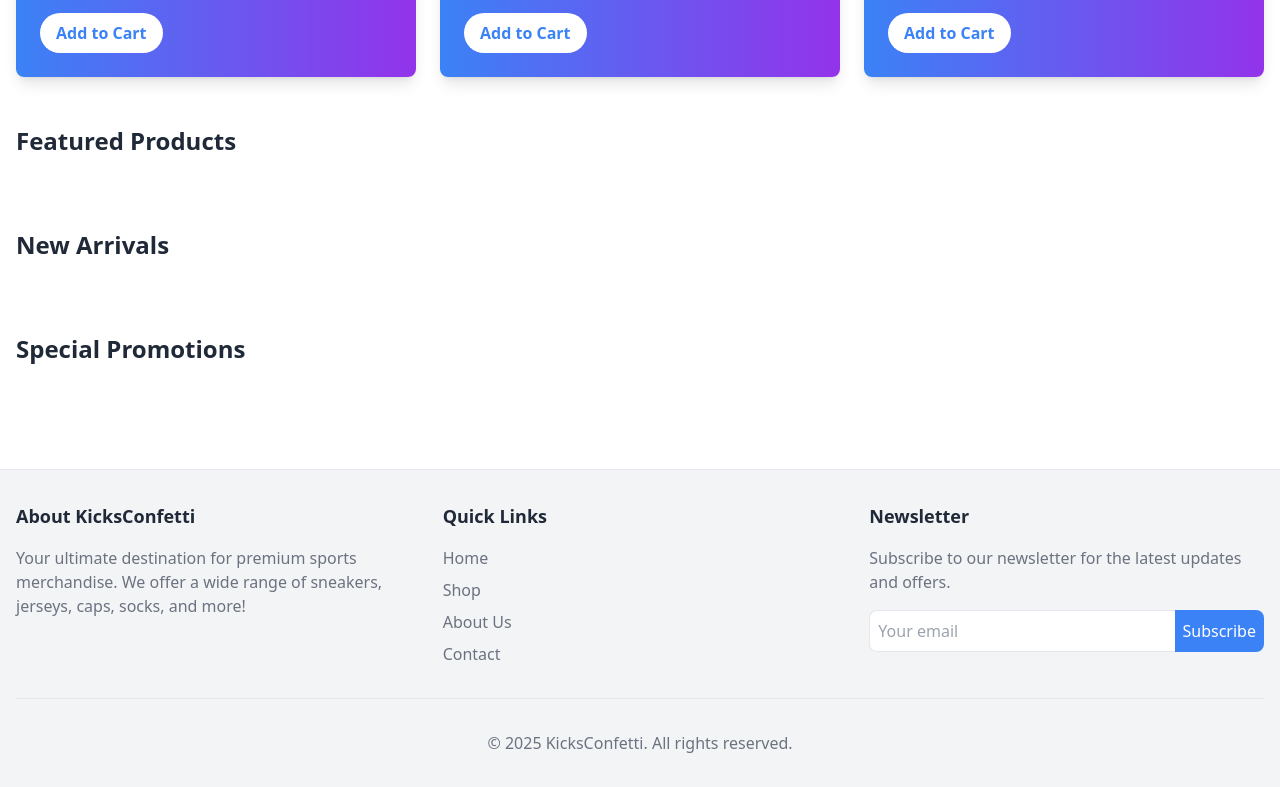
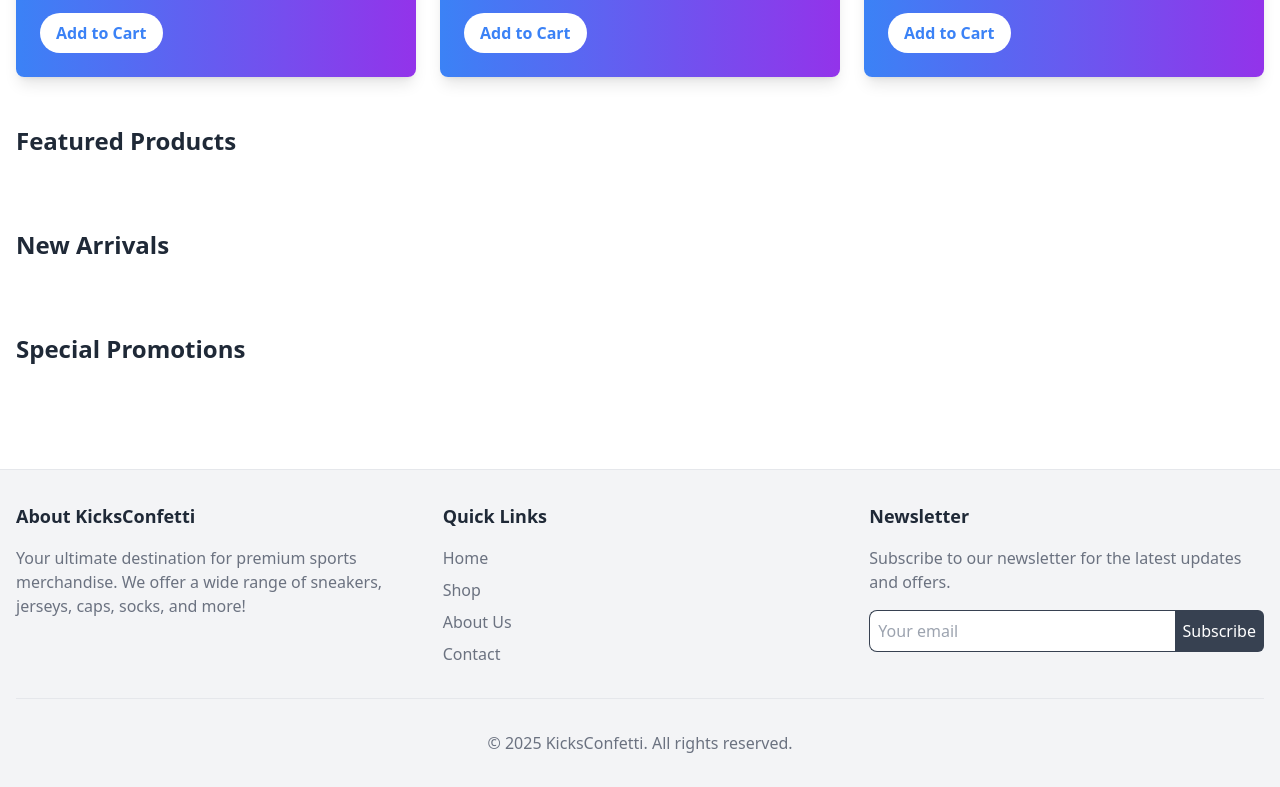
Before and after one commit to thebasilugo/kicksconfetti, a website with bundled scripts: page index.html in a window 1280 px wide. Shown: the part 846-1633 px from the top of the page. Built offline with nearby package versions, Linux system fonts and the light colour scheme.

Commit message:
update tailwind styles

```diff
--- a/index.html
+++ b/index.html
@@ -91,7 +91,7 @@
 							type="text"
 							id="search-input"
 							placeholder="Search products..."
-							class="pl-10 pr-4 py-2 rounded-full border border-border focus:outline-none focus:ring-2 focus:ring-primary"
+							class="pl-10 pr-4 py-2 dark:bg-gray-800 dark:text-gray-50 rounded-full border border-border focus:outline-none focus:ring-2 focus:ring-primary"
 						/>
 						<svg
 							xmlns="http://www.w3.org/2000/svg"
@@ -289,11 +289,11 @@
 							<input
 								type="email"
 								placeholder="Your email"
-								class="flex-grow p-2 rounded-l-lg border-t border-b border-l border-border focus:outline-none focus:ring-2 focus:ring-primary"
+								class="flex-grow p-2 border-gray-700 text-gray-900 dark:text-gray-50 dark:border-gray-600 rounded-l-lg dark:bg-gray-800 border-t border-b border-l border-border focus:outline-none focus:ring-2 focus:ring-primary"
 							/>
 							<button
 								type="submit"
-								class="bg-primary text-white p-2 rounded-r-lg hover:bg-primary-hover transition duration-300"
+								class="bg-gray-700 text-white p-2 dark:bg-gray-600 rounded-r-md hover:bg-gray-600 dark:hover:bg-gray-700 transition duration-300"
 							>
 								Subscribe
 							</button>
```
